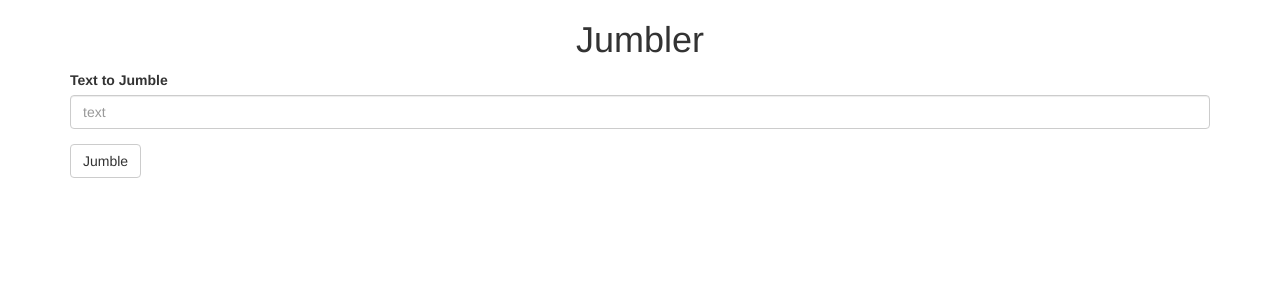
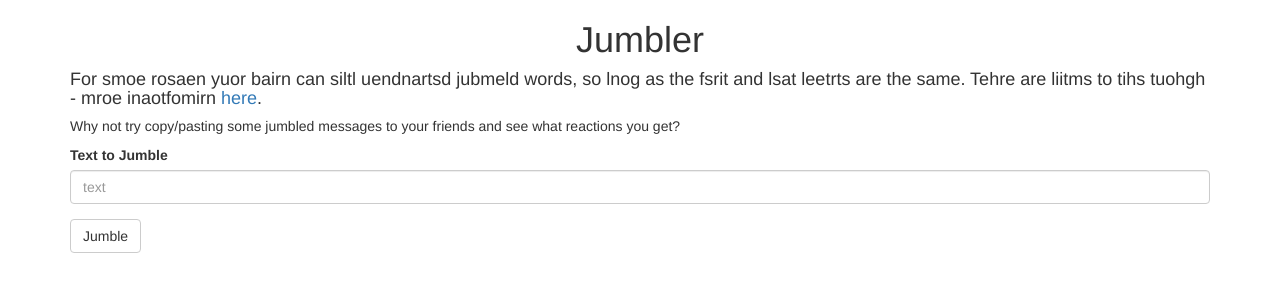
Before and after one commit to Yorkshireman/jumbler, a plain HTML site: page index.html in a window 1280 px wide. Drawn offline with nearby package versions, Linux system fonts and the light colour scheme.

Commit message:
add explanation

```diff
--- a/index.html
+++ b/index.html
@@ -10,6 +10,9 @@
 </head>
 <body class="container">
   <h1 class="text-center">Jumbler</h1>
+  <h4>For smoe rosaen yuor bairn can siltl uendnartsd jubmeld words, so lnog as the fsrit and lsat leetrts are the same. Tehre
+  are liitms to tihs tuohgh - mroe inaotfomirn <a href="https://www.sciencealert.com/word-jumble-meme-first-last-letters-cambridge-typoglycaemia">here</a>.</h4>
+  <h5>Why not try copy/pasting some jumbled messages to your friends and see what reactions you get?</h5>
   <form id="form">
     <div class="form-group">
       <label for="inputText">Text to Jumble</label>
```
